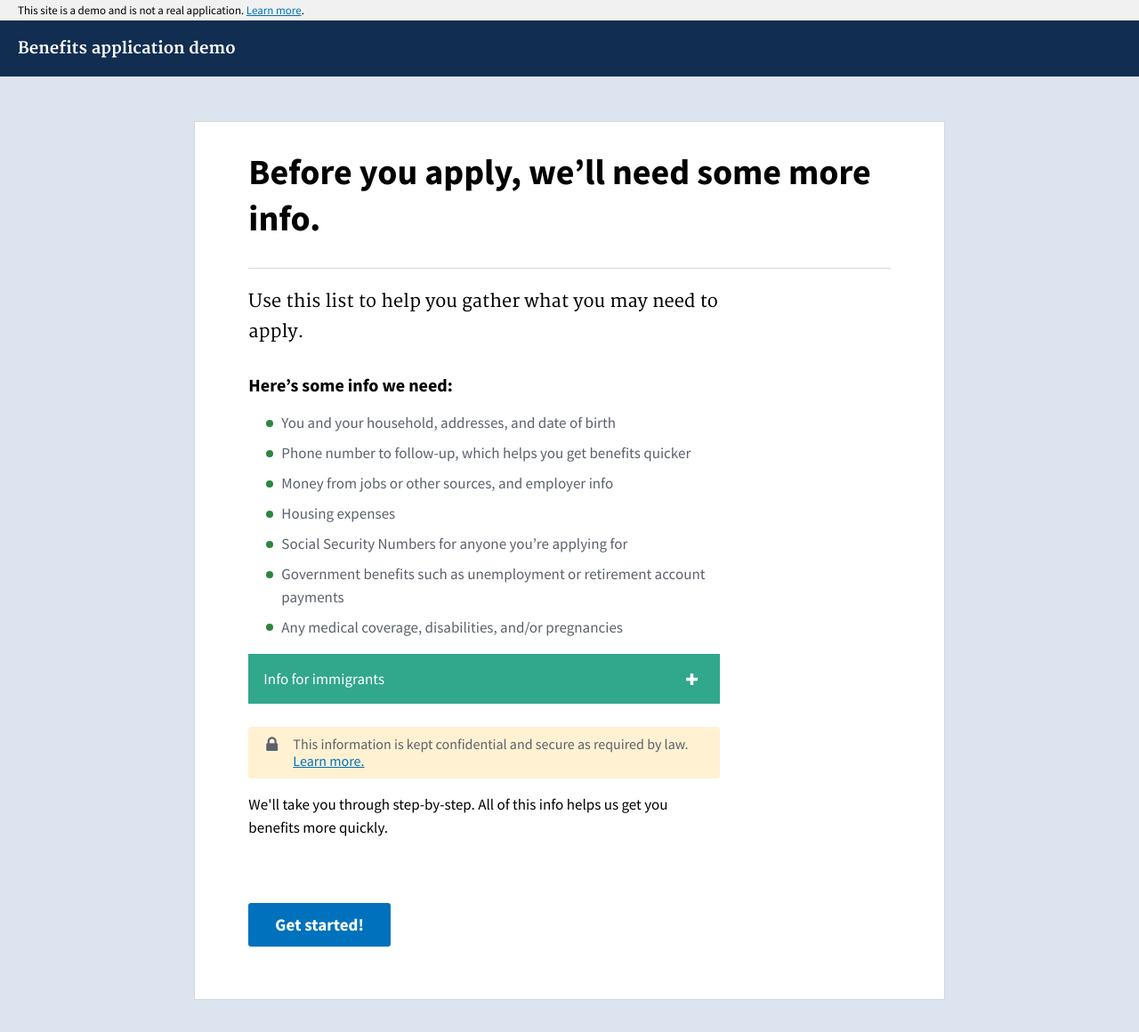
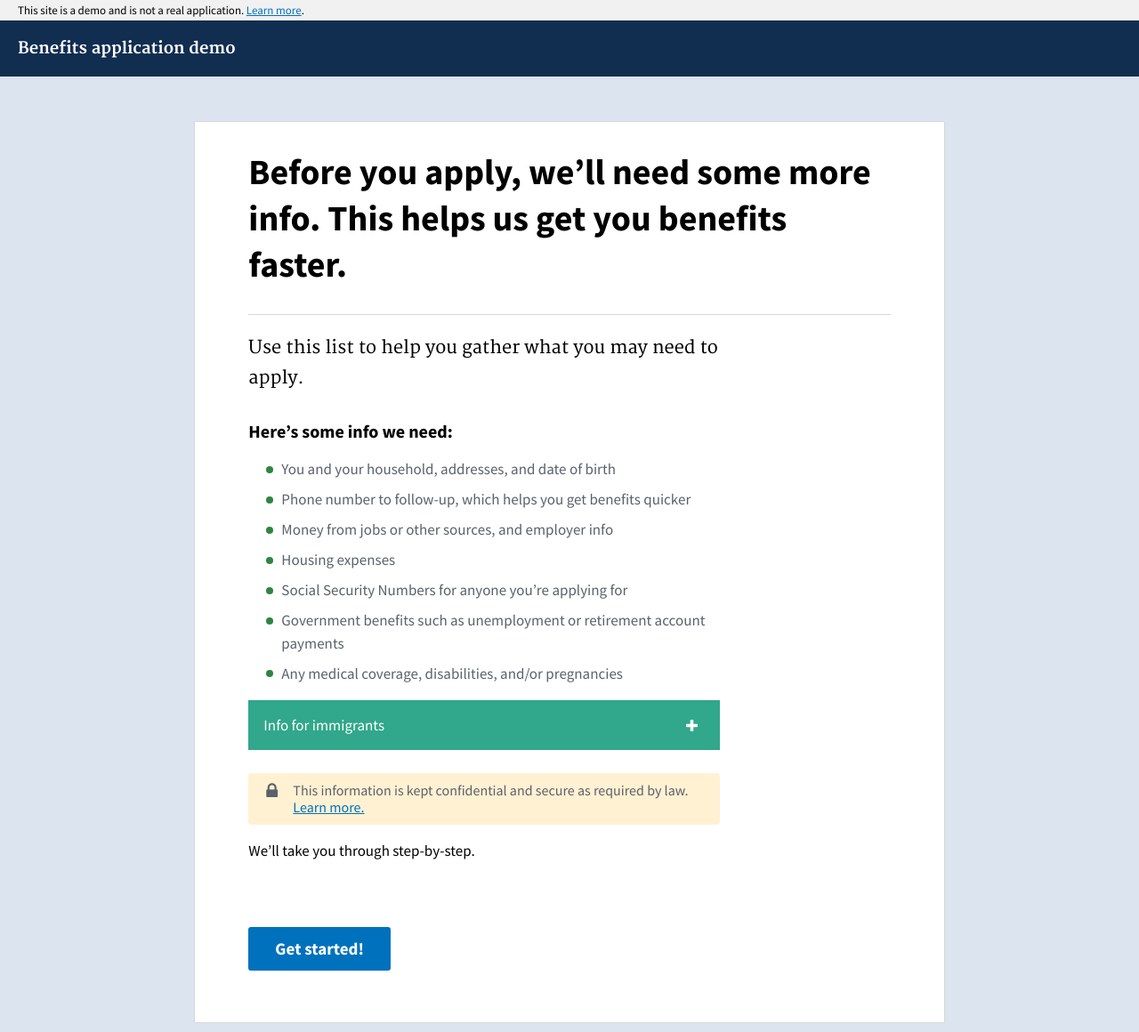
Before and after one commit to usds/benefits-enrollment-prototype, a Jekyll site: the page built from 00-screener/info-needed.html, in a window 1280 px wide. Shown: the whole page at 89% size. Built offline with Jekyll 4.4.1, drawn with Linux system fonts in a browser that asks for light colours; before the commit the page ends 1134 px from its top, so only the background shows below that.

Commit message:
fix the text

```diff
--- a/00-screener/info-needed.html
+++ b/00-screener/info-needed.html
@@ -1,6 +1,6 @@
 ---
 layout: application
-title: Before you apply, we’ll need some more info.
+title: Before you apply, we’ll need some more info. This helps us get you benefits faster.
 button_text: Get started!
 ---
 
@@ -38,7 +38,7 @@ button_text: Get started!
   <p class="note__text">This information is kept confidential and secure as required by law. <a href="https://www.cms.gov/about-cms/agency-information/aboutwebsite/privacy-policy.html" target="_blank">Learn more.</a></p>
 </div>
 
-<p class="use-lead-font">We'll take you through step-by-step. All of this info helps us get you benefits more quickly.</p>
+<p class="use-lead-font">We’ll take you through step-by-step.</p>
 
 
 <script>
```
